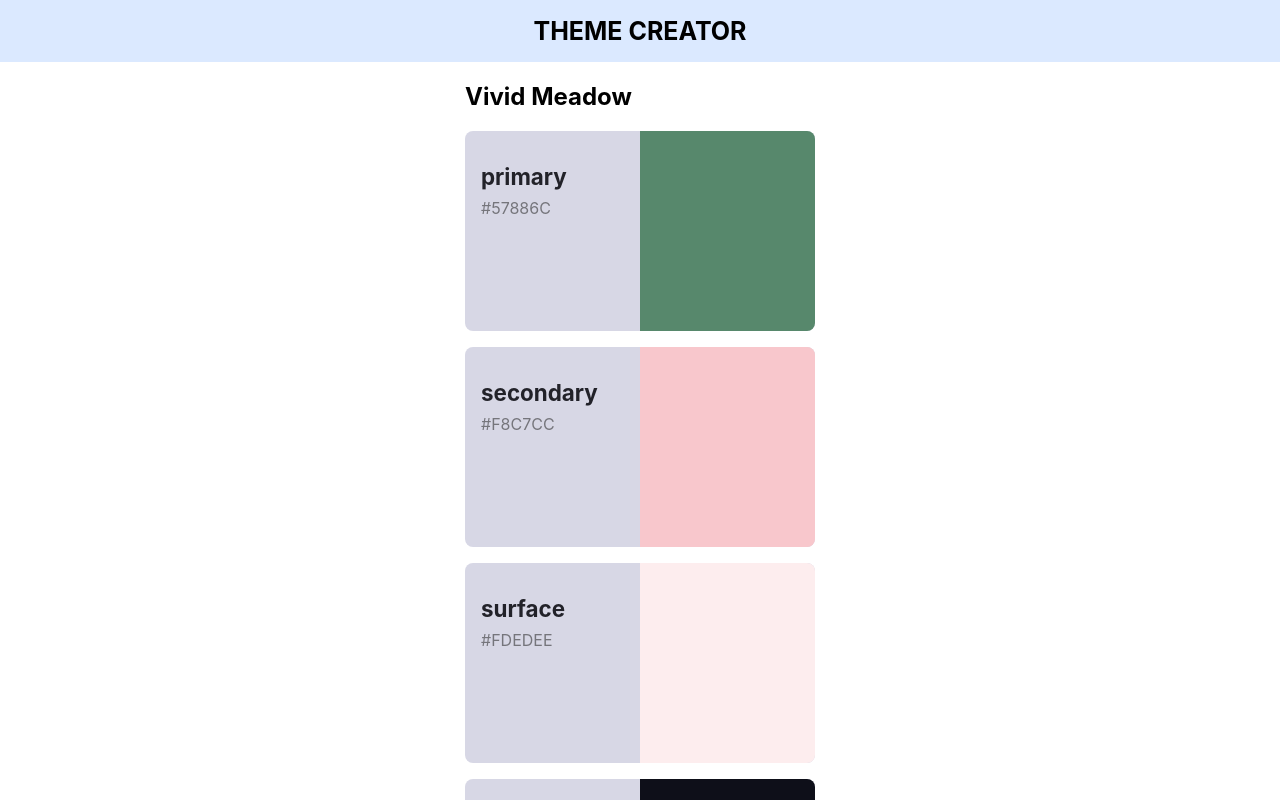
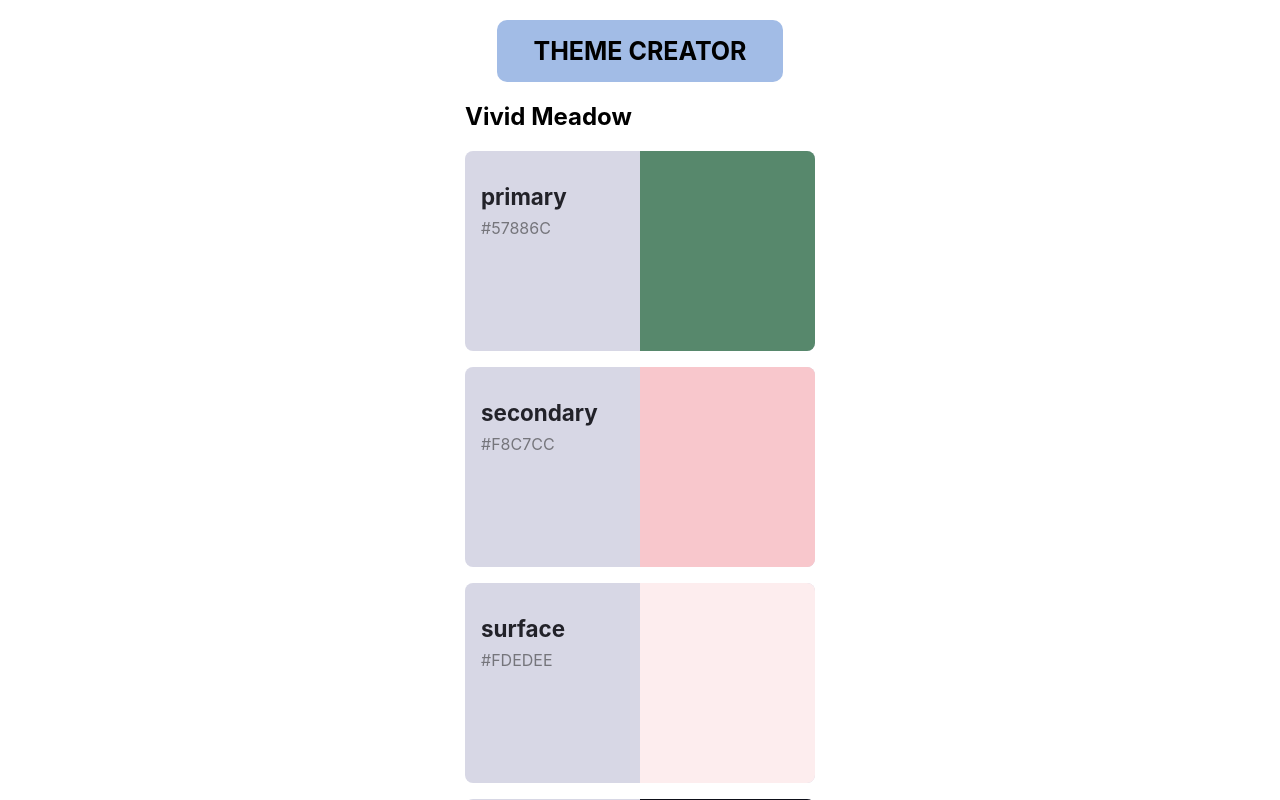
Before and after one commit to Jessica-Windoffer/recap-project-4_theme-creator-app, a React (Create React App) app: page / in a window 1280 px wide. Shown: the top 800 px of the page. Built offline with nearby package versions, Linux system fonts and the light colour scheme.

Commit message:
Editing Header.css to make the Header a nicer piece of art

```diff
--- a/src/components/Header/header.css
+++ b/src/components/Header/header.css
@@ -1,6 +1,9 @@
 .header {
-  background-color: #dbe9ff;
+  background-color: #a2bce6;
   padding: 16px 18px;
+  border-radius: 10px;
+  margin: 20px auto 0;
+  max-width: 250px;
 }
 
 .header__title {
```
